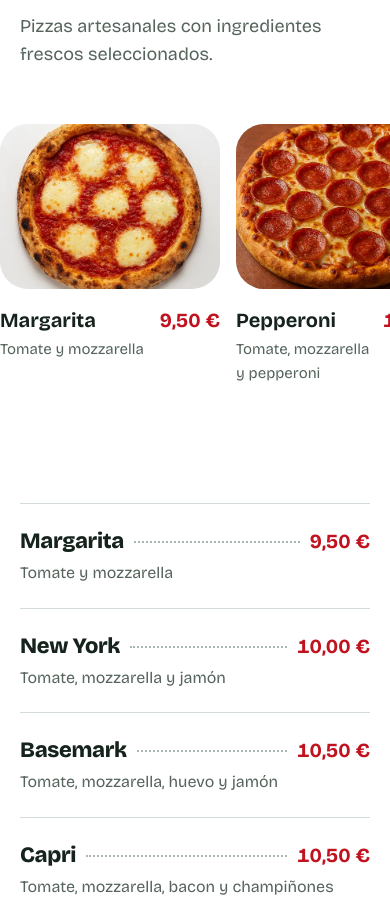
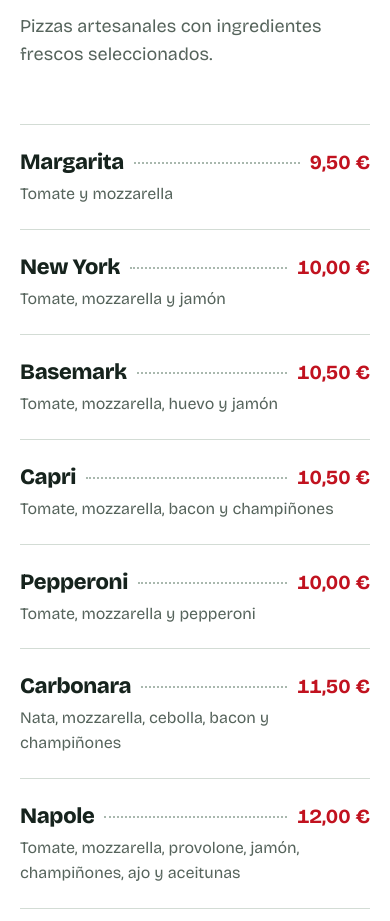
Before and after one commit to sachinx23/BestPizza, a plain HTML site: page index.html in a window 390 px wide. Shown: the part 1808-2729 px from the top of the page. Drawn offline with Linux system fonts and the light colour scheme.

Commit message:
Menú: quitar las fotos destacadas
Solo había fotos reales de tres pizzas y quedaba descompensado. La carta
queda como lista de texto uniforme para todas; la foto grande de la
portada ya aporta la parte visual.

```diff
--- a/css/main.css
+++ b/css/main.css
@@ -474,52 +474,14 @@ section[id],
     font-size: 18px;
 }
 
-.featured {
-    display: grid;
-    grid-template-columns: repeat(3, minmax(0, 1fr));
-    gap: 24px;
-    margin-bottom: 72px;
-}
-
-.featured figure {
-    margin: 0;
-}
-
-.featured img {
-    width: 100%;
-    aspect-ratio: 4 / 3;
-    object-fit: cover;
-    border-radius: var(--radius-lg);
-    background: var(--bg-alt);
-}
-
-.featured figcaption {
-    display: flex;
-    justify-content: space-between;
-    gap: 12px;
-    margin-top: 16px;
-    font-size: 20px;
-    font-weight: 700;
-}
-
-.featured figcaption span:last-child,
 .price {
     font-variant-numeric: tabular-nums;
     color: var(--tomato);
     white-space: nowrap;
 }
 
-[data-theme="dark"] .featured figcaption span:last-child,
 [data-theme="dark"] .price {
     color: var(--crust);
-}
-
-.featured small {
-    display: block;
-    margin-top: 2px;
-    font-size: 15px;
-    font-weight: 400;
-    color: var(--muted);
 }
 
 .carta {
@@ -878,26 +840,11 @@ section[id],
         padding-bottom: 0;
     }
 
-    .promise-grid,
-    .featured {
+    .promise-grid {
         grid-template-columns: 1fr;
         gap: 36px;
     }
 
-    .featured {
-        grid-template-columns: repeat(3, minmax(220px, 1fr));
-        overflow-x: auto;
-        scroll-snap-type: x mandatory;
-        margin-left: calc(var(--gutter) * -1);
-        margin-right: calc(var(--gutter) * -1);
-        padding: 0 var(--gutter) 8px;
-        gap: 16px;
-        margin-bottom: 40px;
-    }
-
-    .featured figure {
-        scroll-snap-align: start;
-    }
 
     .carta,
     .visit-grid,
--- a/index.html
+++ b/index.html
@@ -169,29 +169,6 @@
                     <p>Pizzas artesanales con ingredientes frescos seleccionados.</p>
                 </div>
 
-                <div class="featured">
-                <figure>
-                    <img src="images/pizza-margarita.webp" alt="Pizza Margarita" width="560" height="420" loading="lazy">
-                    <figcaption>
-                        <span>Margarita<small>Tomate y mozzarella</small></span>
-                        <span>9,50 €</span>
-                    </figcaption>
-                </figure>
-                <figure>
-                    <img src="images/pizza-pepperoni.webp" alt="Pizza Pepperoni" width="560" height="420" loading="lazy">
-                    <figcaption>
-                        <span>Pepperoni<small>Tomate, mozzarella y pepperoni</small></span>
-                        <span>10,00 €</span>
-                    </figcaption>
-                </figure>
-                <figure>
-                    <img src="images/pizza-vegetal.webp" alt="Pizza Vegetal" width="560" height="420" loading="lazy">
-                    <figcaption>
-                        <span>Vegetal<small>Tomate, mozzarella, champiñones, pimiento verde y rojo, y cebolla</small></span>
-                        <span>12,00 €</span>
-                    </figcaption>
-                </figure>
-                </div>
 
                 <ul class="carta">
                 <li>
```
Also changed, not shown: images/pizza-margarita.webp (deleted), images/pizza-pepperoni.webp (deleted), images/pizza-vegetal.webp (deleted).
